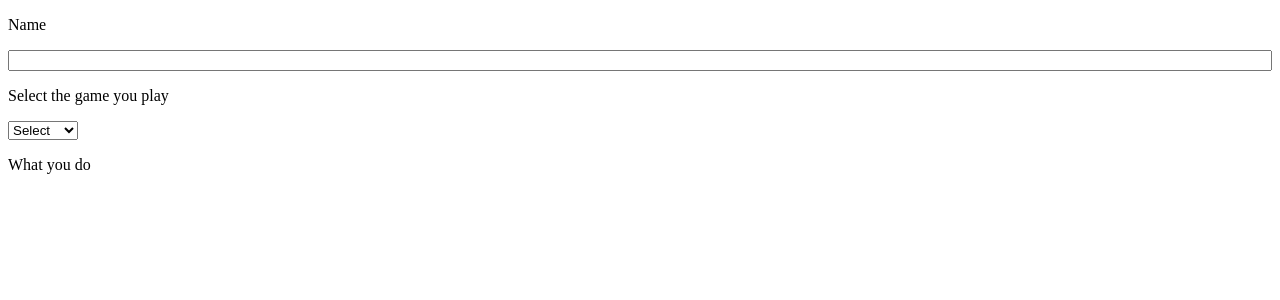
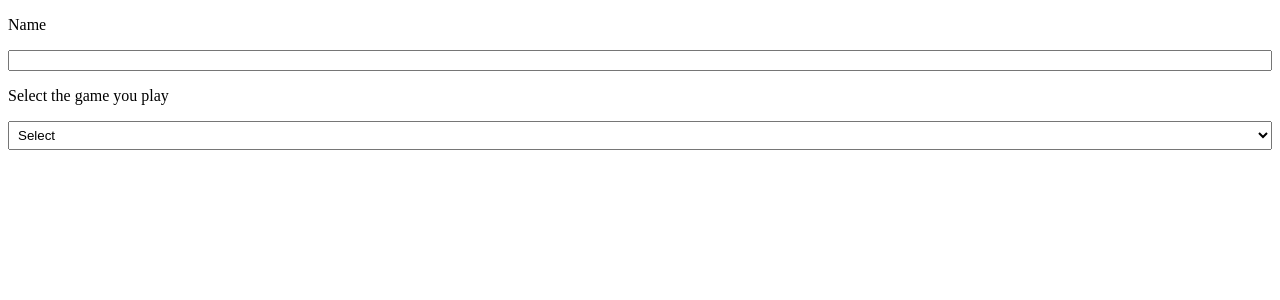
Before and after one commit to Aviral-swa/javascript-client, a React (Create React App) app: page / in a window 1280 px wide. Shown: the top 300 px of the page. Built offline with nearby package versions, Linux system fonts and the light colour scheme.

Commit message:
feat: add styling and optimize code(#40535)

```diff
--- a/src/components/RadioGroup/RadioGroup.jsx
+++ b/src/components/RadioGroup/RadioGroup.jsx
@@ -9,7 +9,8 @@ const RadioGroup = (props) => {
     <>
       { options.map(({ value, label }) => (
         <div key={label}>
-          <input type="radio" name={label} value={value} onChange={onChange} error={error} />
+          <input type="radio" id={value} name={label} value={value} onChange={onChange} error={error} />
+          <label htmlFor={value}>{value}</label>
           <br />
         </div>
       ))}
--- a/src/components/SelectField/SelectField.jsx
+++ b/src/components/SelectField/SelectField.jsx
@@ -2,6 +2,7 @@ import {
   arrayOf, func, object, string,
 } from 'prop-types';
 import React from 'react';
+import Select from './style';
 
 const SelectField = (props) => {
   const {
@@ -9,12 +10,12 @@ const SelectField = (props) => {
   } = props;
   return (
     <>
-      <select onChange={onChange} error={error}>
+      <Select onChange={onChange} error={error}>
         <option>{defaultText}</option>
         {
           options.map(({ value, label }) => <option key={label} value={value}>{label}</option>)
         }
-      </select>
+      </Select>
     </>
   );
 };
--- a/src/components/SelectField/style.js
+++ b/src/components/SelectField/style.js
@@ -0,0 +1,9 @@
+import styled from 'styled-components';
+
+const Select = styled.select`
+  width: 100%;
+  box-sizing: border-box;
+  padding: 5px;
+`;
+
+export default Select;
--- a/src/configs/constants.js
+++ b/src/configs/constants.js
@@ -1,7 +1,8 @@
 export const PUBLIC_IMAGE_FOLDER = ['./images/cloud.jpg', './images/js.jpg', './images/dns-server.png', './images/load-balancer.png', './images/full-stack-web-development.jpg'];
 export const DEFAULT_BANNER_IMAGE = './images/default.png';
 export const total = 5;
-
+export const cricket = 'cricket';
+export const football = 'football';
 export const selectOptions = [
   {
     label: 'Cricket',
--- a/src/pages/InputDemo/InputDemo.jsx
+++ b/src/pages/InputDemo/InputDemo.jsx
@@ -1,32 +1,34 @@
 import React, { useEffect, useState } from 'react';
 import { TextField, SelectField, RadioGroup } from '../../components';
-import { selectOptions, radioOptionsCricket, radioOptionsFootball } from '../../configs/constants';
+import {
+  selectOptions, radioOptionsCricket, radioOptionsFootball, cricket, football,
+} from '../../configs/constants';
 
 const InputDemo = () => {
   const [state, setState] = useState({
     name: '', sport: '', cricket: '', football: '',
   });
 
-  const handlestateChange = (event) => {
+  const handleNameChange = (event) => {
     setState({ ...state, name: event.target.value });
   };
 
   const handleSportChange = (event) => (
-    event.target.value === 'cricket' ? setState({ ...state, sport: 'cricket' })
-      : setState({ ...state, sport: 'football' })
+    event.target.value === cricket ? setState({ ...state, sport: 'cricket', football: '' })
+      : setState({ ...state, sport: 'football', cricket: '' })
   );
 
   const handleRoleChange = (event) => (
-    state.sport === 'cricket' ? setState({ ...state, cricket: event.target.value })
+    state.sport === cricket ? setState({ ...state, cricket: event.target.value })
       : setState({ ...state, football: event.target.value })
   );
 
   const RadioOptions = () => {
     let option;
-    if (state.sport === 'cricket') {
+    if (state.sport === cricket) {
       option = radioOptionsCricket;
     }
-    if (state.sport === 'football') {
+    if (state.sport === football) {
       option = radioOptionsFootball;
     }
     return option;
@@ -42,18 +44,24 @@ const InputDemo = () => {
       <TextField
         defaultValue=""
         error=""
-        onChange={handlestateChange}
+        onChange={handleNameChange}
       />
       <p>Select the game you play</p>
       <SelectField
         onChange={handleSportChange}
         options={selectOptions}
       />
-      <p>What you do</p>
-      <RadioGroup
-        onChange={handleRoleChange}
-        options={RadioOptions()}
-      />
+      {
+        (state.sport === cricket || state.sport === football) ? (
+          <>
+            <p>What you do</p>
+            <RadioGroup
+              onChange={handleRoleChange}
+              options={RadioOptions()}
+            />
+          </>
+        ) : ''
+      }
     </>
   );
 };
```
